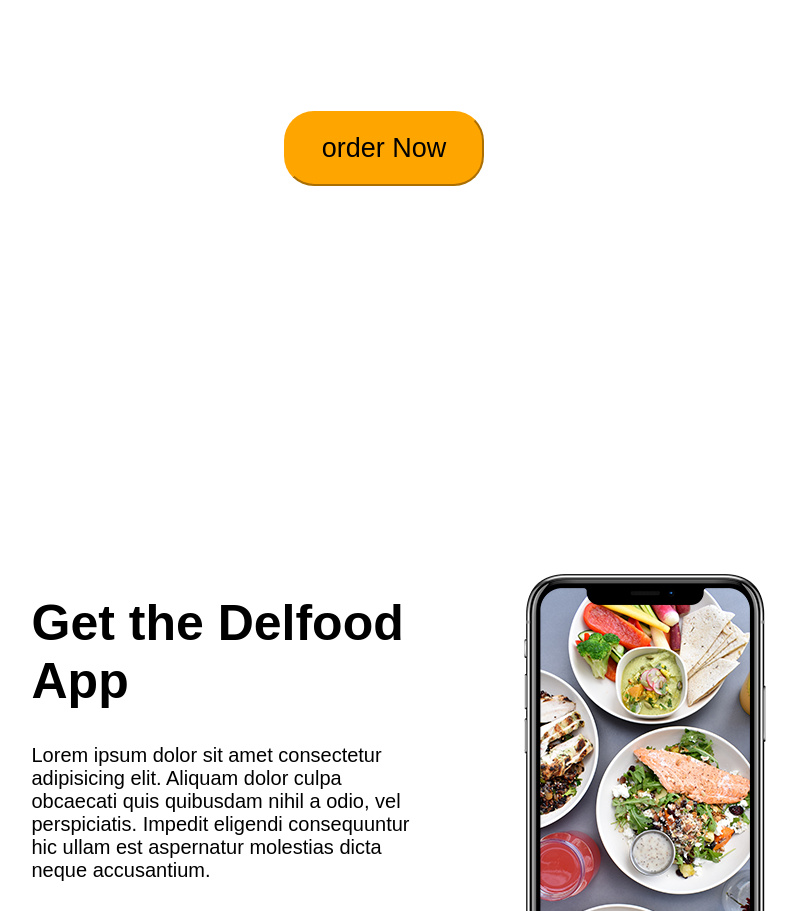
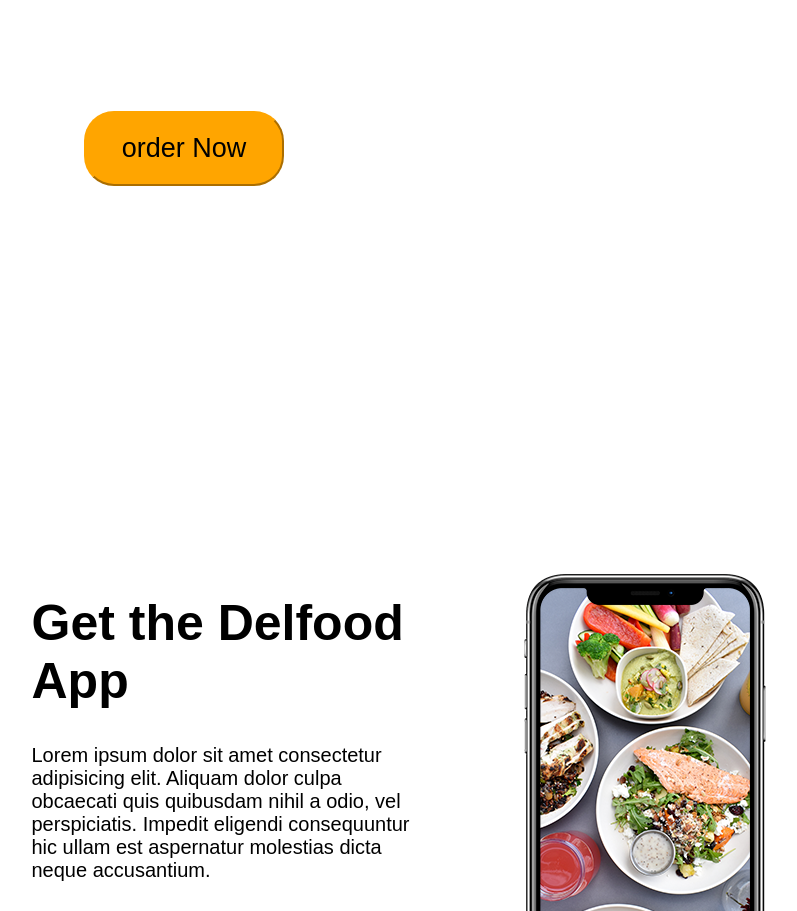
Before and after one commit to Mina121210/My-projecctt, a plain HTML site: page index.html in a window 1280 px wide. Shown: the part 2118-3029 px from the top of the page, without its empty margins (236-1033 px from the left). Drawn offline with Linux system fonts and the light colour scheme.

Commit message:
style.css

```diff
--- a/style.css
+++ b/style.css
@@ -312,7 +312,7 @@ margin-bottom: 80px;
     text-align: center;
     width: 200px;
     position: relative;
-    left: 450px;
+    left: 250px;
     padding: 20px;
     border-color: orange;
     border-radius: 30px;
```
